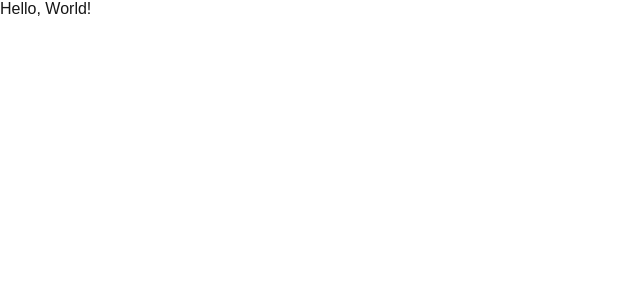
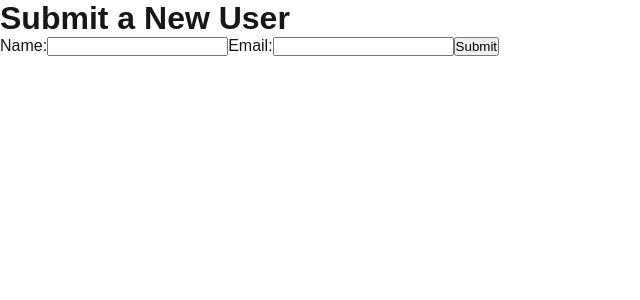
Before and after one commit to WanderlustKing11/fullstack-kata, a Next.js app: page / in a window 1280 px wide. Shown: the top 300 px of the page, without its empty margins (0-640 px from the left). Built offline with nearby package versions, Linux system fonts and the light colour scheme.

Commit message:
Create Form and add to home page

```diff
--- a/src/app/page.tsx
+++ b/src/app/page.tsx
@@ -1,9 +1,12 @@
-
+import Form from '@/components/Form';
 
 export default function Home() {
   return (
-    <div>
-      Hello, World!
-    </div>
+    <main>
+      <div>
+        <h1>Submit a New User</h1>
+        <Form />
+      </div>
+    </main>
   )
 }
--- a/src/components/Form.tsx
+++ b/src/components/Form.tsx
@@ -0,0 +1,52 @@
+'use client';
+
+import { useState } from 'react';
+import axios from 'axios';
+
+export default function Form() {  // Should we use an arrow function here instead?
+    const [name, setName] = useState('');
+    const [email, setEmail] = useState('');
+
+    const handleSubmit = async (e: React.FormEvent) => {
+        e.preventDefault();  // I forget, what is this preventDefault for?
+
+        try {
+            const response = await axios.post('/api/submit', {
+                name,
+                email
+            });
+
+            console.log('✅ Success:', response.data);
+            setName('');
+            setEmail('');
+        } catch (error: any) {
+            console.error('❌ Error submitting form:', error.response?.data || error.message);
+        }
+    }
+
+    return (
+        <form onSubmit={handleSubmit}>
+            <label>
+                Name:
+                <input
+                    type='text'
+                    value={name}
+                    onChange={e => setName(e.target.value)}
+                    required
+                />
+            </label>
+
+            <label>
+                Email:
+                <input
+                    type='email'
+                    value={email}
+                    onChange={e => setEmail(e.target.value)}
+                    required
+                />
+            </label>
+
+            <button type="submit">Submit</button>
+        </form>
+    )
+}
```
